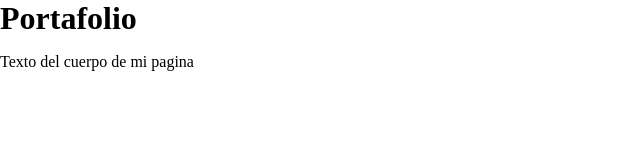
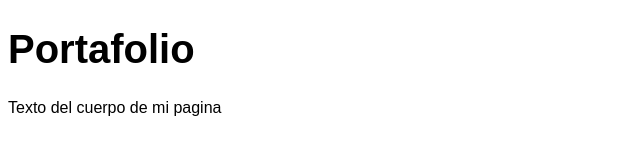
Before and after one commit to Lizimart/portafolio, a plain HTML site: page index.html in a window 1280 px wide. Shown: the whole page, without its empty margins (0-640 px from the left). Drawn offline with Linux system fonts and the light colour scheme.

Commit message:
portafolio ordenado

```diff
--- /dev/null
+++ b/_style.css
@@ -0,0 +1,122 @@
+/* Tipografía */
+
+@font-face {
+  font-family: "BwMedium.woff2";
+  src: url("./assets/fonts/BwMedium.woff2") format("woff2");
+  font-style: normal;
+  font-weight: 400;
+}
+@font-face {
+  font-family: "BwBlack.woff2";
+  src: url("./assets/fonts/BwMedium.woff2") format("woff2");
+  font-style: normal;
+  font-weight: 400;
+}
+@font-face {
+  font-family: "BwRegular.woff2";
+  src: url("./assets/fonts/BwMedium.woff2") format("woff2");
+  font-style: normal;
+  font-weight: 400;
+}
+}
+@font-face {
+  font-family: "GBook.woff2";
+  src: url("./assets/fonts/GBook.woff2") format("woff2");
+  font-style: normal;
+  font-weight: 400;
+}
+/****************************************
+*    Variables
+*****************************************/
+
+/* Resets */
+html {
+  box-sizing: border-box;
+}
+*,
+::after,
+::before {
+  box-sizing: inherit;
+}
+blockquote,
+body,
+figure,
+h1,
+h2,
+h3,
+h4,
+h5,
+hr,
+li,
+ol,
+pre,
+ul {
+  margin: 0;
+  padding: 0;
+}
+ul {
+  list-style: none;
+}
+button,
+input,
+select,
+textarea {
+  color: inherit;
+  font: inherit;
+  letter-spacing: inherit;
+}
+button,
+input,
+textarea {
+  border: 1px solid gray;
+}
+button {
+  border-radius: 0;
+  padding: 0.75em 1em;
+  background-color: transparent;
+}
+button * {
+  pointer-events: none;
+}
+embed,
+iframe,
+img,
+object,
+video {
+  display: block;
+  max-width: 100%;
+}
+table {
+  table-layout: fixed;
+  width: 100%;
+}
+[hidden] {
+  display: none;
+}
+noscript {
+  display: block;
+  margin-bottom: 1em;
+  margin-top: 1em;
+}
+
+/****************************************
+*    Base
+*****************************************/
+html {
+  height: 100%;
+  font-family: "bwmedium";
+}
+body {
+  font-family: "Gotham";
+}
+
+h1,
+h2,
+h3,
+h4,
+h5 {
+  font-family: "BwMedium.woff2";
+}
+/****************************************
+*    Componentes
+*****************************************/
--- a/style.css
+++ b/style.css
@@ -1,102 +1,40 @@
 /* Tipografía */
-
 @font-face {
-  font-family: "BwMedium.woff2";
+  font-family: "BwMedium";
   src: url("./assets/fonts/BwMedium.woff2") format("woff2");
   font-style: normal;
   font-weight: 400;
 }
 @font-face {
-  font-family: "BwBlack.woff2";
+  font-family: "BwBlack";
   src: url("./assets/fonts/BwMedium.woff2") format("woff2");
   font-style: normal;
   font-weight: 400;
 }
 @font-face {
-  font-family: "BwRegular.woff2";
+  font-family: "BwRegular";
   src: url("./assets/fonts/BwMedium.woff2") format("woff2");
   font-style: normal;
   font-weight: 400;
 }
 }
 @font-face {
-  font-family: "GBook.woff2";
+  font-family: "GBook";
   src: url("./assets/fonts/GBook.woff2") format("woff2");
   font-style: normal;
   font-weight: 400;
 }
+
 /****************************************
 *    Variables
 *****************************************/
-
-/* Resets */
-html {
-  box-sizing: border-box;
-}
-*,
-::after,
-::before {
-  box-sizing: inherit;
-}
-blockquote,
-body,
-figure,
-h1,
-h2,
-h3,
-h4,
-h5,
-hr,
-li,
-ol,
-pre,
-ul {
-  margin: 0;
-  padding: 0;
-}
-ul {
-  list-style: none;
-}
-button,
-input,
-select,
-textarea {
-  color: inherit;
-  font: inherit;
-  letter-spacing: inherit;
-}
-button,
-input,
-textarea {
-  border: 1px solid gray;
-}
-button {
-  border-radius: 0;
-  padding: 0.75em 1em;
-  background-color: transparent;
-}
-button * {
-  pointer-events: none;
-}
-embed,
-iframe,
-img,
-object,
-video {
-  display: block;
-  max-width: 100%;
-}
-table {
-  table-layout: fixed;
-  width: 100%;
-}
-[hidden] {
-  display: none;
-}
-noscript {
-  display: block;
-  margin-bottom: 1em;
-  margin-top: 1em;
+:root {
+  /* Colores */
+  --primario: #ffffff;
+  --secundario: #000000;
+  /* Tipografía */
+  --font-family-body: sans-serif;
+  --font-family-headings: sans-serif;
 }
 
 /****************************************
@@ -104,10 +42,10 @@ noscript {
 *****************************************/
 html {
   height: 100%;
-  font-family: "bwmedium";
 }
+
 body {
-  font-family: "Gotham";
+  font-family: var(--font-family-body);
 }
 
 h1,
@@ -115,8 +53,41 @@ h2,
 h3,
 h4,
 h5 {
-  font-family: "BwMedium.woff2";
+  font-family: var(--font-family-headings);
 }
+
+h1 {
+  font-size: 40px;
+}
+
+h2 {
+  font-size: 33px;
+}
+
+h3 {
+  font-size: 27px;
+}
+
+h4 {
+  font-size: 24px;
+}
+
+h5 {
+  font-size: 19px;
+}
+
+/****************************************
+*    Temp
+*****************************************/
+/* TODO: Ejercicio aplicar estilos de figma a cajas */
+
 /****************************************
 *    Componentes
 *****************************************/
+
+/****************************************
+*    Helpers
+*****************************************/
+[dots] {
+  outline: rgba(255, 0, 0, 0.75) dotted 2px;
+}
```
Also changed, not shown: Banner .jpg (deleted), Colores finales.jpg (deleted), Style Guide final.jpg (deleted), Tipografia final.jpg (deleted), Typescale final.jpg (deleted), Uso.jpg (deleted), assets/guias/shortcuts.png (added), assets/guias/styleguide.jpg (added).
